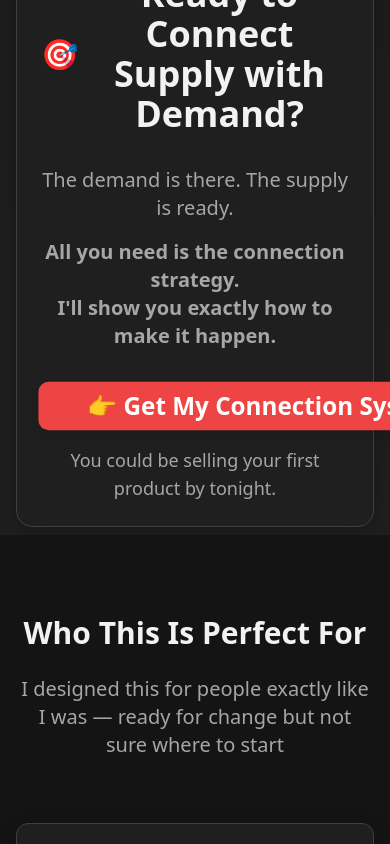
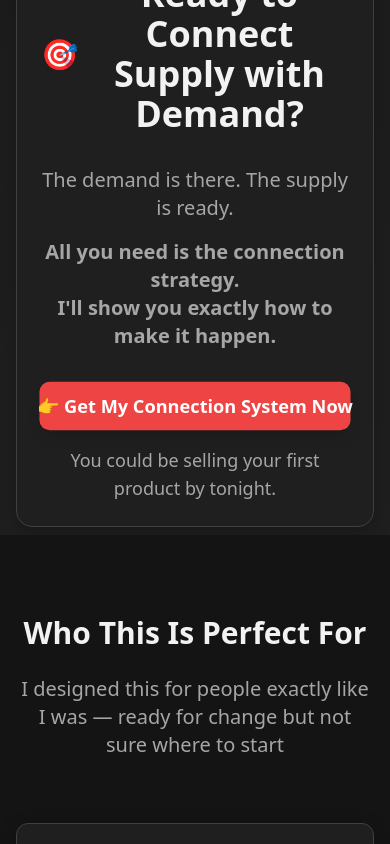
Before and after one commit to uniatrix/studio21, a React (Vite) app: page / in a window 390 px wide. Shown: the part 11156-12000 px from the top of the page. Built offline with nearby package versions, Linux system fonts and the light colour scheme.

Commit message:
button fix

```diff
--- a/src/components/ProductSection.tsx
+++ b/src/components/ProductSection.tsx
@@ -146,7 +146,7 @@ const ProductSection = () => {
                 <Button
                   size="lg"
                   variant="destructive"
-                  className="text-2xl py-6 px-12 font-bold shadow-lg transform transition-transform duration-1000 animate-slow-pulse"
+                  className="w-full text-lg md:text-2xl py-6 px-4 md:px-12 font-bold shadow-lg transform transition-transform duration-1000 animate-slow-pulse"
                   onClick={() => {
                     trackInitiateCheckout();
                     window.open("https://ko-fi.com/s/ebc7311aac", "_blank");
```
